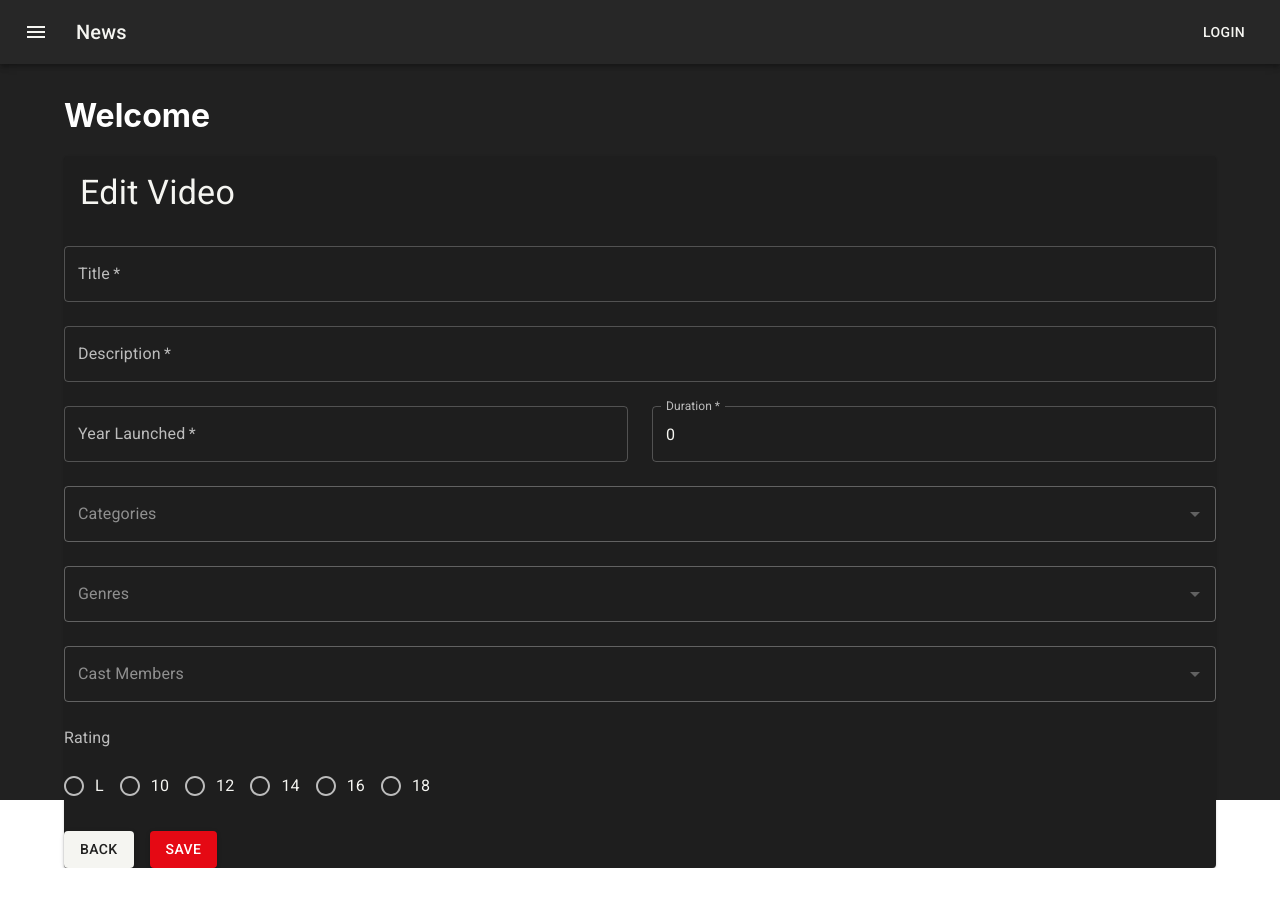
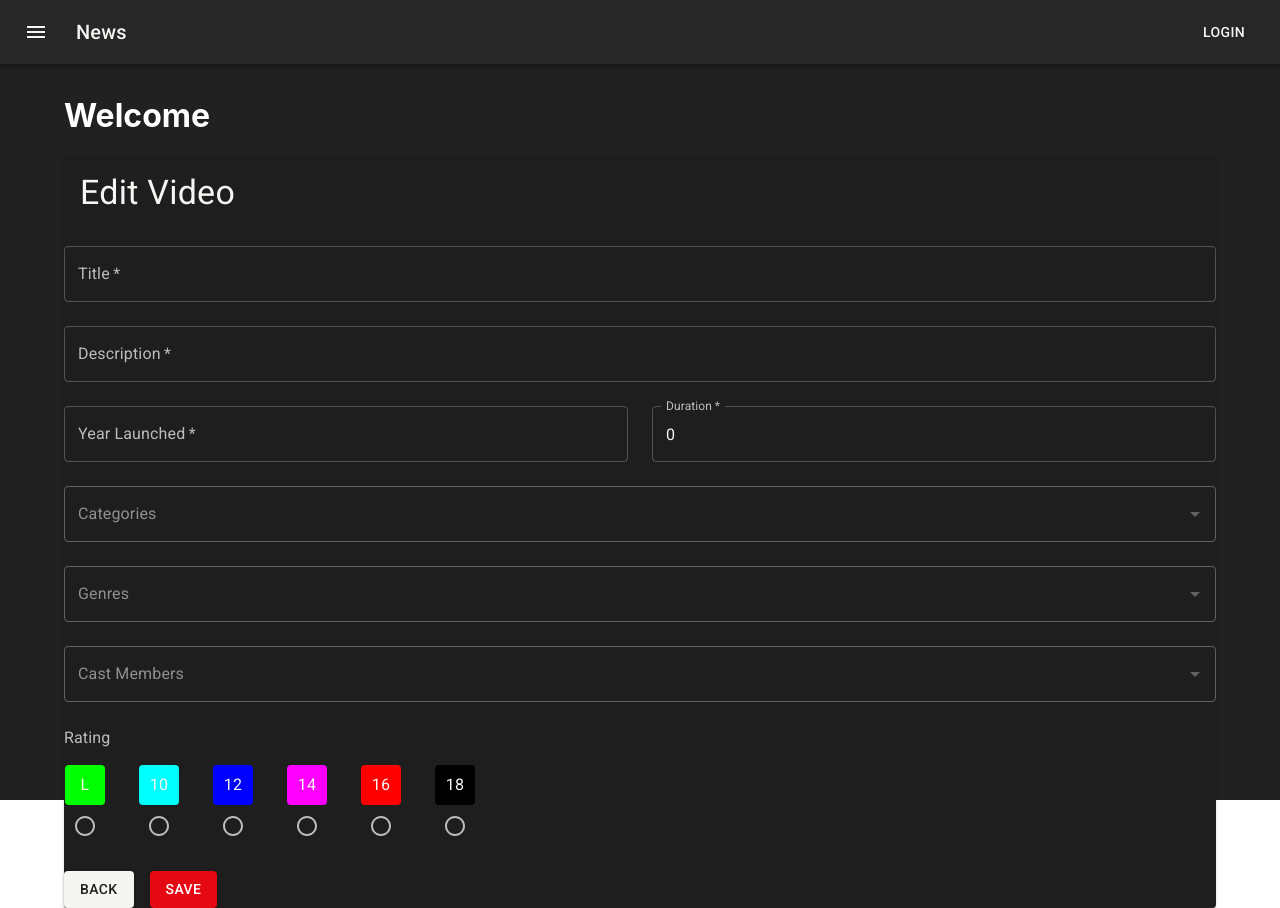
Before and after one commit to killertiger/fullcycle_codeflix, a React (Create React App) app: page /videos/edit/1 in a window 1280 px wide. Before the commit the page ends 868 px from the top, so only its background shows below. Built offline with nearby package versions, Linux system fonts and the light colour scheme; no server answers.

Commit message:
feat: :sparkles: Create rating component

```diff
--- /dev/null
+++ b/src/components/Rating.tsx
@@ -0,0 +1,32 @@
+import { Box, Typography } from "@mui/material";
+
+const backgroundColors = {
+    L: "#00FF00",
+    10: "#00FFFF",
+    12: "#0000FF",
+    14: "#FF00FF",
+    16: "#FF0000",
+    18: "#000000",
+}
+
+type Props = {
+    rating: "L" | "10" | "12" | "14" | "16" | "18";
+}
+
+
+export function Rating({ rating }: Props) {
+    return (
+        <Box sx={{
+            "& >:first-child": { mr: 0 },
+            width: 40,
+            height: 40,
+            borderRadius: "4px",
+            display: "flex",
+            justifyContent: "center",
+            alignItems: "center",
+            backgroundColor: backgroundColors[rating],
+        }}>
+            <Typography>{rating}</Typography>
+        </Box>
+    )
+}
--- /dev/null
+++ b/src/components/RatingsList.tsx
@@ -0,0 +1,62 @@
+import { FormControlLabel, FormControlLabelProps, Radio } from "@mui/material"
+import { Rating } from "./Rating"
+
+const ratings: FormControlLabelProps[] = [
+    {
+        value: "L",
+        control: <Radio color="primary" />,
+        label: <Rating rating="L" />,
+        labelPlacement: "top",
+    },
+    {
+        value: "10",
+        control: <Radio color="primary" />,
+        label: <Rating rating="10" />,
+        labelPlacement: "top",
+    },
+    {
+        value: "12",
+        control: <Radio color="primary" />,
+        label: <Rating rating="12" />,
+        labelPlacement: "top",
+    },
+    {
+        value: "14",
+        control: <Radio color="primary" />,
+        label: <Rating rating="14" />,
+        labelPlacement: "top",
+    },
+    {
+        value: "16",
+        control: <Radio color="primary" />,
+        label: <Rating rating="16" />,
+        labelPlacement: "top",
+    },
+    {
+        value: "18",
+        control: <Radio color="primary" />,
+        label: <Rating rating="18" />,
+        labelPlacement: "top",
+    },
+]
+
+export function RatingsList({ isDisabled }: { isDisabled?: boolean }) {
+    return (
+        <>
+            {ratings.map((rating, index) => (
+                <FormControlLabel
+                    key={index}
+                    value={rating.value}
+                    control={rating.control}
+                    label={rating.label}
+                    labelPlacement={rating.labelPlacement}
+                    disabled={isDisabled}
+                    sx={{
+                        ...(index === 0 && { ml: 0 }),
+                        ...(index === ratings.length - 1 && { mr: 0 }),
+                    }}
+                />
+            ))}
+        </>
+    )
+}
--- a/src/features/videos/components/VideosForm.tsx
+++ b/src/features/videos/components/VideosForm.tsx
@@ -5,6 +5,8 @@
 import { Category } from "../../../types/Categories";
 import { CastMember } from "../../../types/CastMembers";
 import { AutoCompleteFields } from "../../../components/AutoCompleteFields";
+import { Rating } from "../../../components/Rating";
+import { RatingsList } from "../../../components/RatingsList";
 
 type Props = {
     video: Video;
@@ -140,14 +142,7 @@
                                 onChange={handleChange}
                                 row
                             >
-                                {ratingOptions.map((option) => (
-                                    <FormControlLabel
-                                        key={option.value}
-                                        value={option.value}
-                                        control={<Radio />}
-                                        label={option.label}
-                                    />
-                                ))}
+                                <RatingsList isDisabled={isDisabled} />
                             </RadioGroup>
                         </FormControl>
                     </Grid>
```
